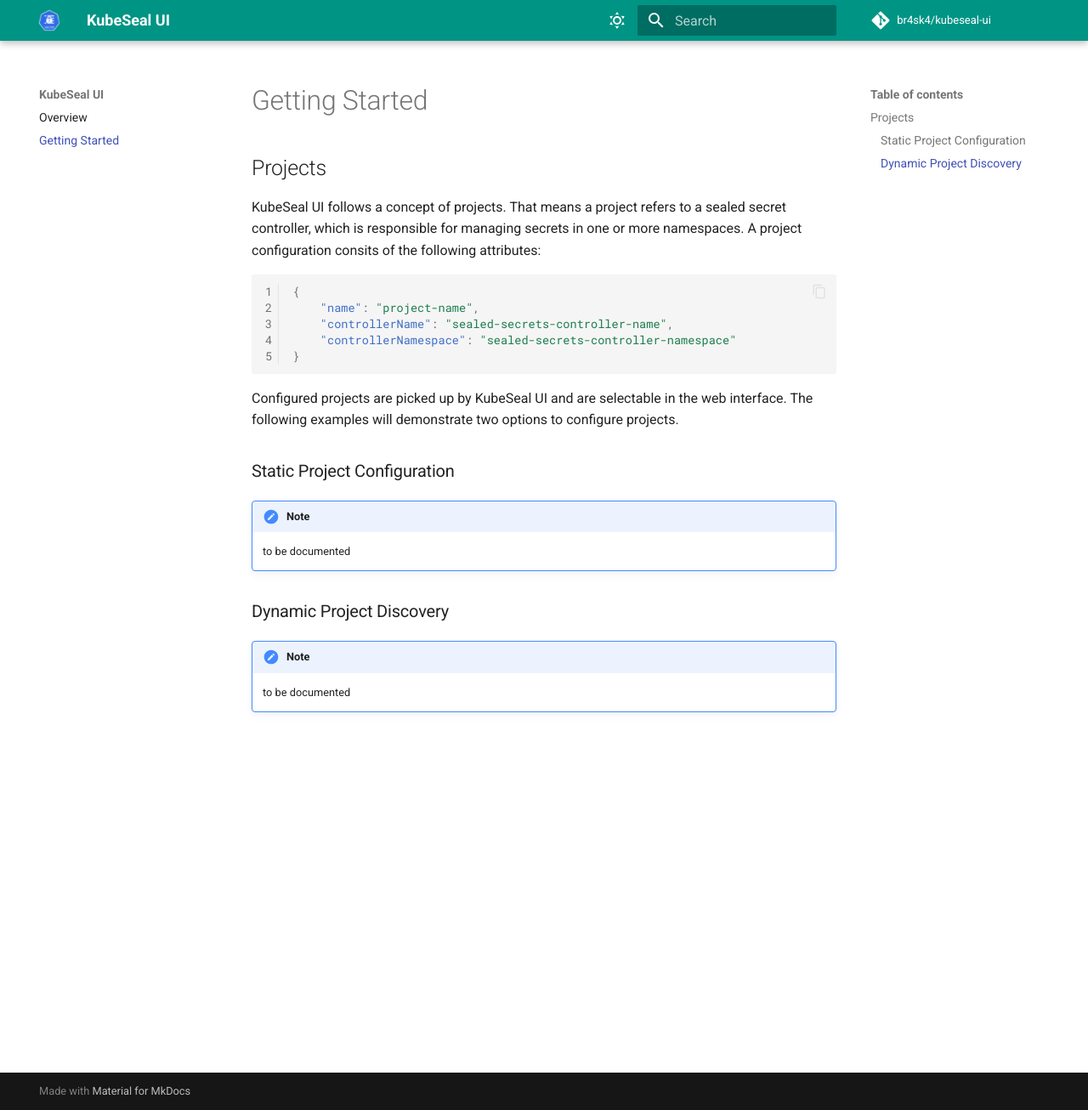
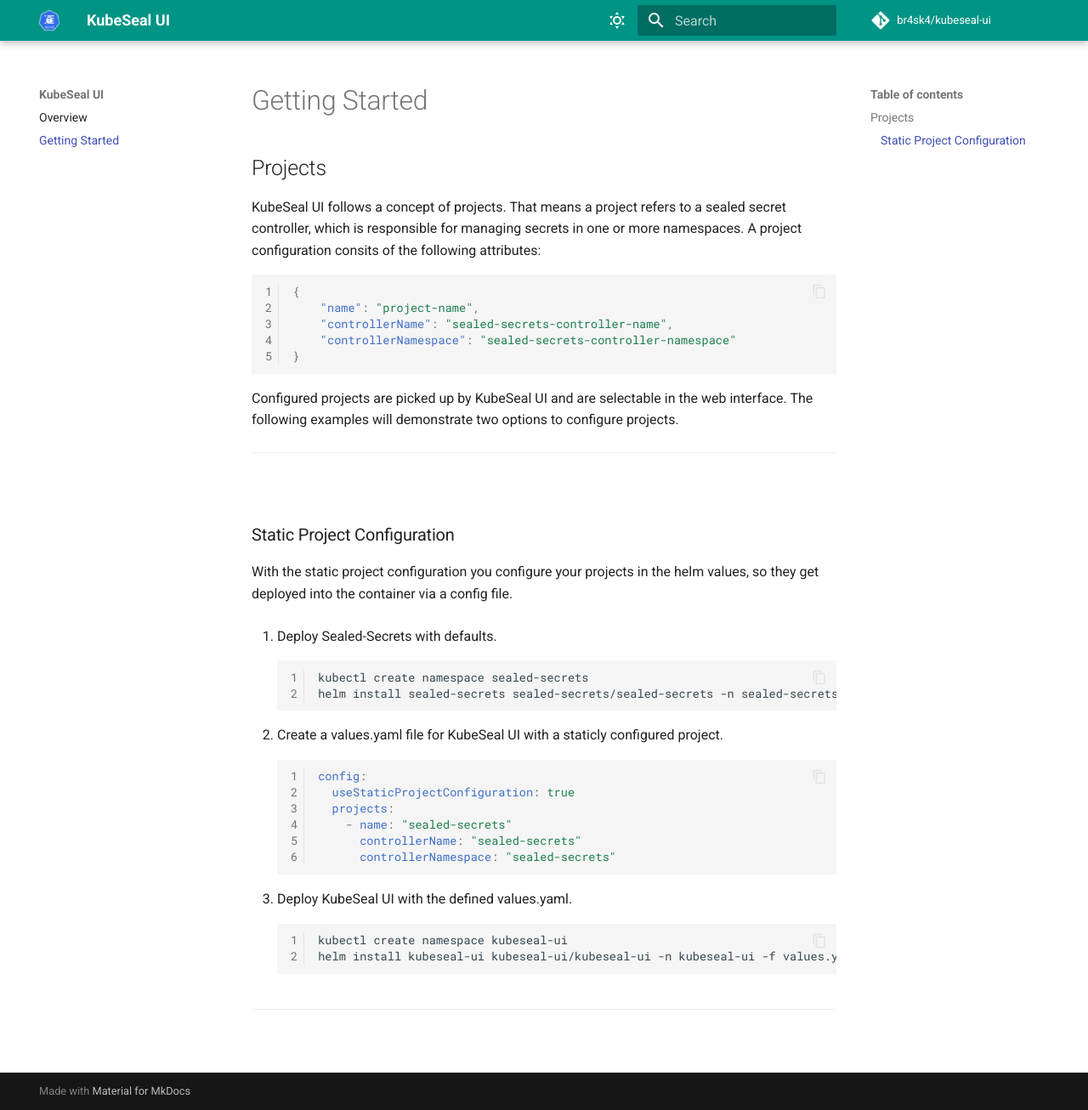
Before and after one commit to br4sk4/kubeseal-ui, an MkDocs documentation site: the page built from docs/getting-started.md, in a window 1280 px wide and 1306 px high. Shown: the whole window at 85% size. Built offline with MkDocs 1.6.1 and Material for MkDocs 9.7.7, drawn with Linux system fonts in a browser that asks for light colours; comment, search, counter and statistics services are not loaded.

Commit message:
format docs

````diff
--- a/docs/getting-started.md
+++ b/docs/getting-started.md
@@ -16,12 +16,38 @@
 Configured projects are picked up by KubeSeal UI and are selectable in the web interface. The following examples will
 demonstrate two options to configure projects.
 
+---
+<br />
+
 ### Static Project Configuration
 
-!!! note
-    to be documented
+With the static project configuration you configure your projects in the helm values, so they get deployed into the
+container via a config file.
 
-### Dynamic Project Discovery
+1. Deploy Sealed-Secrets with defaults.
 
-!!! note
-    to be documented
+    ```bash
+    kubectl create namespace sealed-secrets
+    helm install sealed-secrets sealed-secrets/sealed-secrets -n sealed-secrets
+    ```
+
+2. Create a values.yaml file for KubeSeal UI with a staticly configured project.
+
+    ```yaml
+    config:
+      useStaticProjectConfiguration: true
+      projects:
+        - name: "sealed-secrets"
+          controllerName: "sealed-secrets"
+          controllerNamespace: "sealed-secrets"
+    ```
+
+3. Deploy KubeSeal UI with the defined values.yaml.
+
+    ```shell
+    kubectl create namespace kubeseal-ui
+    helm install kubeseal-ui kubeseal-ui/kubeseal-ui -n kubeseal-ui -f values.yaml
+    ```
+
+---
+<br />
````
Also changed, not shown: docs/index.md (+22 -21 lines).
